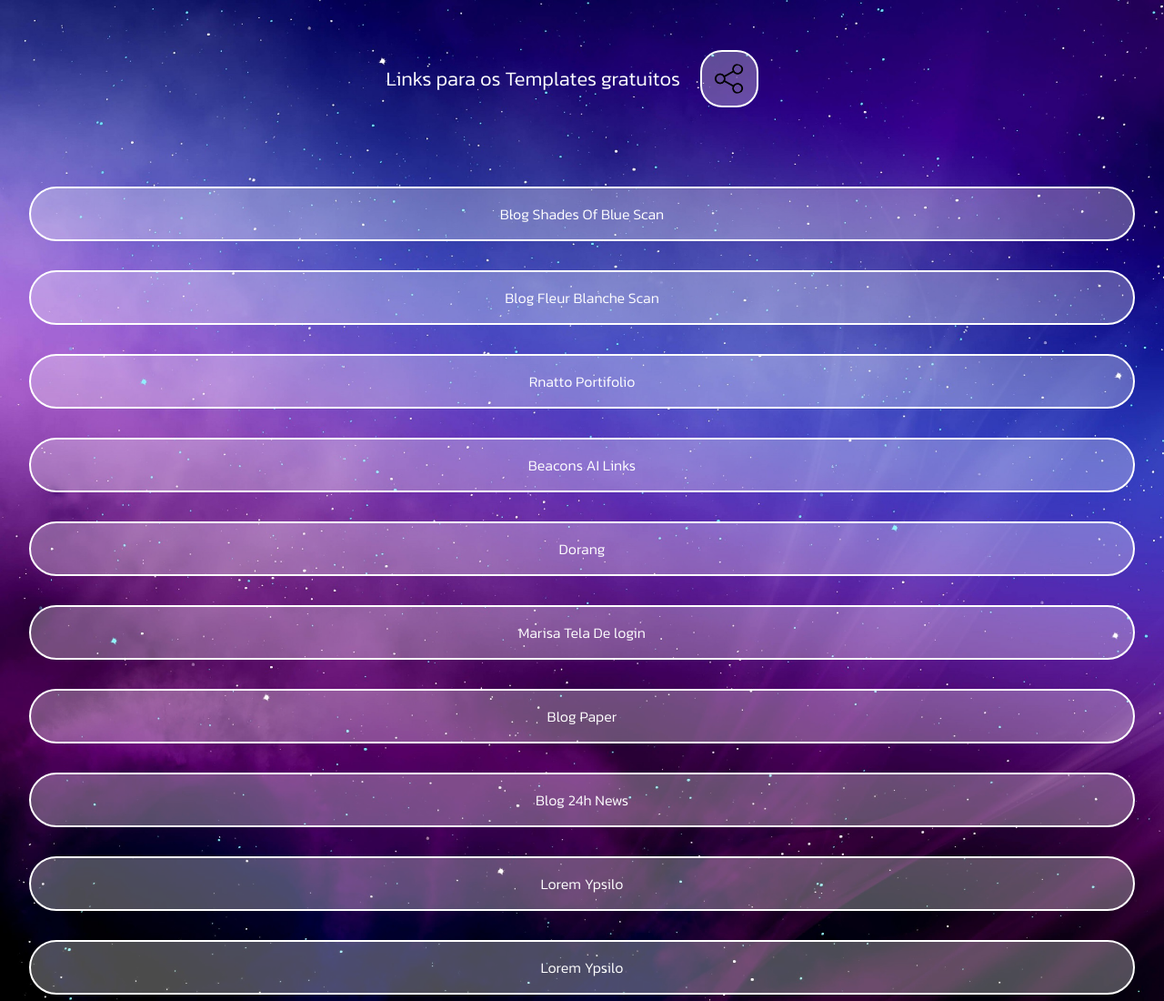
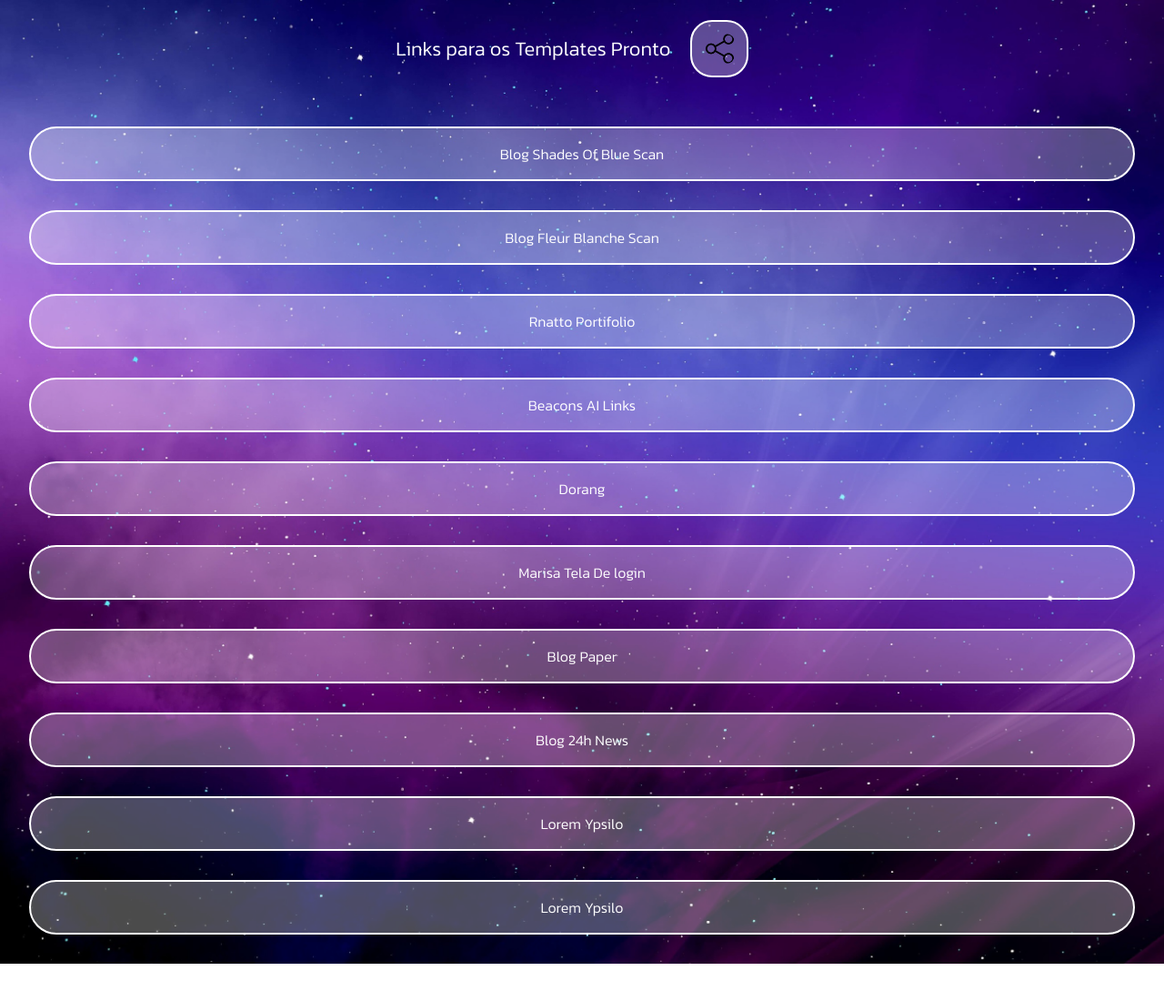
Before and after one commit to CLedsonB/Templates-Pronto, a plain HTML site: page index.html in a window 1280 px wide. Shown: the top 1100 px of the page at 91% size. After the commit the page ends 1059 px from the top, so only its background shows below. Drawn offline with Linux system fonts and the light colour scheme.

Commit message:
Update index.html

```diff
--- a/index.html
+++ b/index.html
@@ -60,10 +60,8 @@
 </style>
 <body>
     <div class="conter">
-        <div class="titulo">Links para os Templates gratuitos
-            <a href="http://cledsonb.github.io/TemplatesPronto/" target="_blank" rel="noopener noreferrer">
-            <img src="share.png" alt="">
-            </a>
+        <div class="titulo">Links para os Templates Pronto
+            <img src="share.png" alt="Copiar Link da Pagina" onclick="copiarTexto()">
         </div>
         <ul>
 
```
